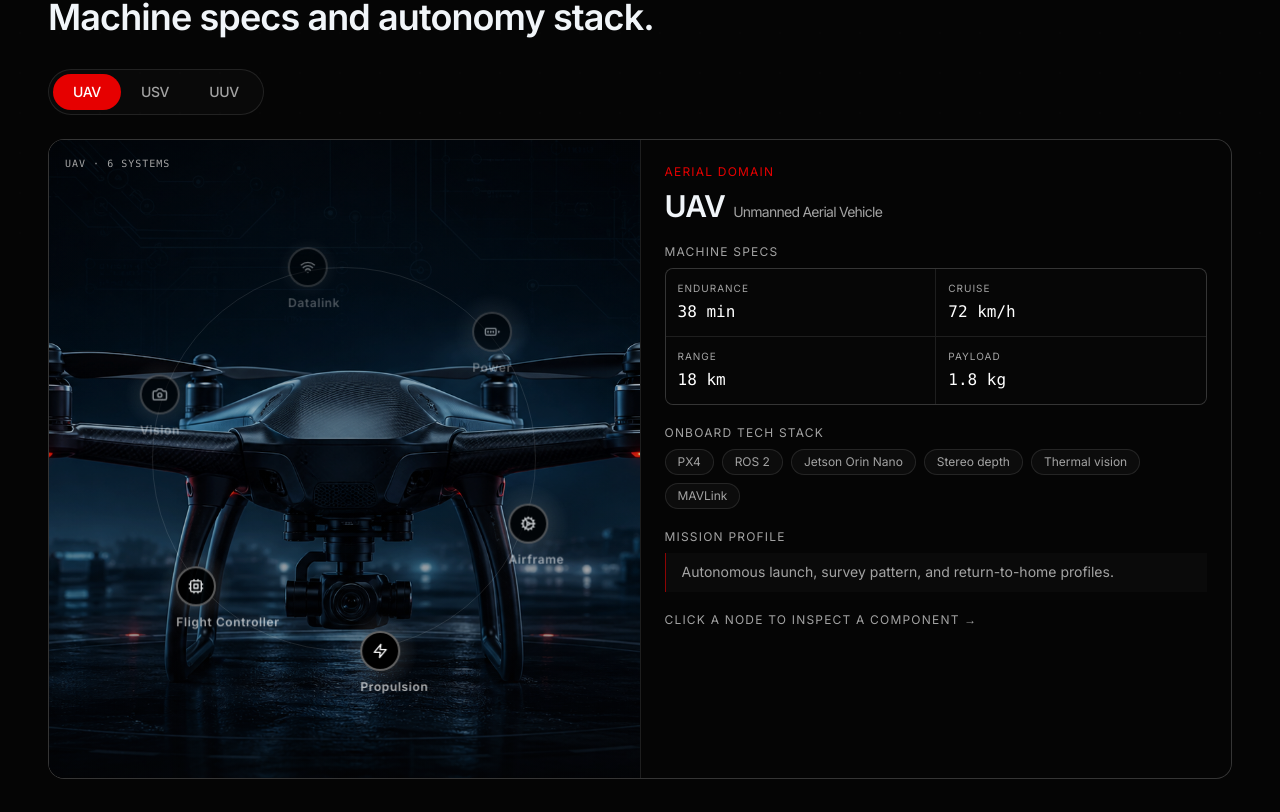
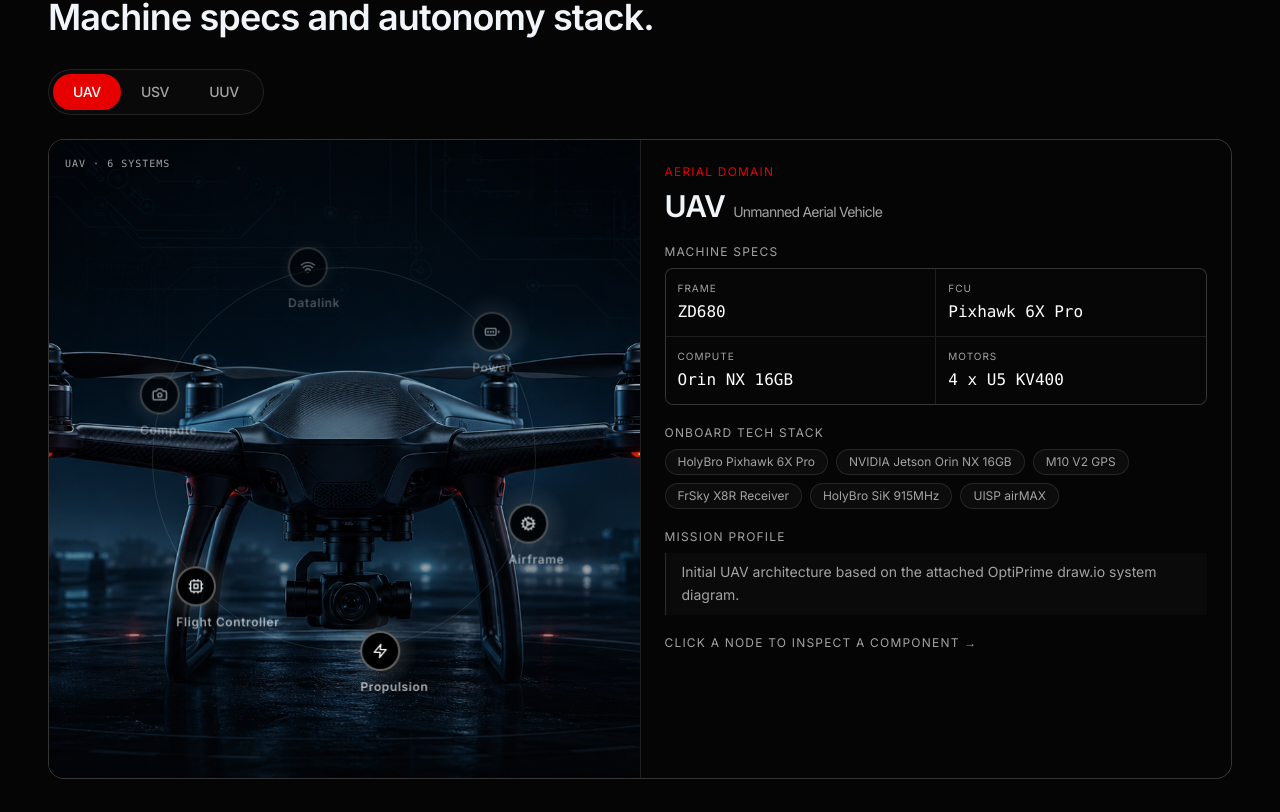
Before and after one commit to WolfverusWasTaken/optiprime, a Next.js app: page / in a window 1280 px wide. Shown: the part 547-1359 px from the top of the page. Built offline with nearby package versions, Linux system fonts and the light colour scheme.

Commit message:
edit specs

```diff
--- a/src/app/page.tsx
+++ b/src/app/page.tsx
@@ -4,8 +4,6 @@ import React, { useState, useEffect } from "react";
 import {
     Cpu,
     Ship,
-    Waves,
-    Radar,
     Cog,
     BatteryFull,
     Compass,
@@ -48,36 +46,36 @@ const platforms: Platform[] = [
             "Autonomous aerial platform for high-altitude reconnaissance, situational awareness, and rapid payload deployment over open water.",
         image: "/asset/platform-uav.png",
         specs: [
-            { label: "Endurance", value: "38 min" },
-            { label: "Cruise", value: "72 km/h" },
-            { label: "Range", value: "18 km" },
-            { label: "Payload", value: "1.8 kg" },
-            { label: "Ceiling", value: "1,200 m" },
-            { label: "Link", value: "5 GHz mesh" },
+            { label: "Frame", value: "ZD680" },
+            { label: "FCU", value: "Pixhawk 6X Pro" },
+            { label: "Compute", value: "Orin NX 16GB" },
+            { label: "Motors", value: "4 x U5 KV400" },
+            { label: "ESC", value: "4 x AIR 40A 6S" },
+            { label: "Telemetry", value: "915 MHz" },
         ],
         techStack: [
-            "PX4",
-            "ROS 2",
-            "Jetson Orin Nano",
-            "Stereo depth",
-            "Thermal vision",
-            "MAVLink",
-            "RTK GPS",
-            "Edge AI",
+            "HolyBro Pixhawk 6X Pro",
+            "NVIDIA Jetson Orin NX 16GB",
+            "M10 V2 GPS",
+            "FrSky X8R Receiver",
+            "HolyBro SiK 915MHz",
+            "UISP airMAX",
+            "PM02D Power Module",
+            "Ethernet Switch",
         ],
         capabilities: [
-            "Autonomous launch, survey pattern, and return-to-home profiles.",
-            "Visual target tracking with thermal confirmation for low-light missions.",
-            "Live telemetry handoff to USV relay nodes when shore link fades.",
+            "Initial UAV architecture based on the attached OptiPrime draw.io system diagram.",
+            "Primary control stack links Pixhawk 6X Pro, Jetson Orin NX, GPS, RC receiver, and long-range telemetry.",
+            "6S power distribution supports the ESCs, flight controller, Jetson regulator, and Ethernet/radio network.",
         ],
         components: [
             {
                 id: 1,
                 title: "Airframe",
-                date: "Carbon-composite",
+                date: "ZD680 frame",
                 category: "Structural",
                 content:
-                    "Carbon-fiber composite airframe designed for maritime conditions: salt-resistant, low-observable, modular payload bay.",
+                    "ZD680 frame listed as the current UAV frame reference in the system diagram.",
                 icon: Cog,
                 relatedIds: [2, 7],
                 status: "completed",
@@ -86,10 +84,10 @@ const platforms: Platform[] = [
             {
                 id: 2,
                 title: "Propulsion",
-                date: "Brushless EDF",
+                date: "T-MOTOR U5 KV400",
                 category: "Powertrain",
                 content:
-                    "Quad brushless DC motors driving carbon props. Sustained cruise of 80 km/h with 35 min endurance.",
+                    "Four T-MOTOR U5 KV400 motors driven by four T-MOTOR AIR 40A 6S UAV ESCs over ESC PWM.",
                 icon: Zap,
                 relatedIds: [1, 7],
                 status: "in-progress",
@@ -98,10 +96,10 @@ const platforms: Platform[] = [
             {
                 id: 3,
                 title: "Flight Controller",
-                date: "Pixhawk-class",
+                date: "HolyBro Pixhawk 6X Pro",
                 category: "Avionics",
                 content:
-                    "Open-source flight stack with custom autonomy plugins. PX4 base, in-house guidance and mission planner.",
+                    "HolyBro Pixhawk 6X Pro connected to PM02D power input, M10 V2 secondary GPS, ESC PWM outputs, receiver, and telemetry radio.",
                 icon: Cpu,
                 relatedIds: [4, 5],
                 status: "in-progress",
@@ -109,11 +107,11 @@ const platforms: Platform[] = [
             },
             {
                 id: 4,
-                title: "Vision",
-                date: "Stereo + IR",
-                category: "Perception",
+                title: "Compute",
+                date: "Jetson Orin NX",
+                category: "Companion",
                 content:
-                    "Stereo RGB + thermal IR for target detection, tracking, and obstacle avoidance. Edge-inferenced on Jetson.",
+                    "NVIDIA Jetson Orin NX 16GB companion computer, powered through a 12A UBEC and networked through an Ethernet switch.",
                 icon: Camera,
                 relatedIds: [3],
                 status: "in-progress",
@@ -122,10 +120,10 @@ const platforms: Platform[] = [
             {
                 id: 5,
                 title: "Datalink",
-                date: "5 GHz mesh",
+                date: "915 MHz + airMAX",
                 category: "Comms",
                 content:
-                    "Long-range 5 GHz mesh radio with USV/UUV interoperability. Encrypted telemetry + video downlink.",
+                    "HolyBro SiK Telemetry Radio V3 long-range 1W 915MHz, FrSky X8R receiver, UISP airMAX Bullet AC IP67, and Rocket Prism 5AC antenna link.",
                 icon: Wifi,
                 relatedIds: [3],
                 status: "pending",
@@ -134,10 +132,10 @@ const platforms: Platform[] = [
             {
                 id: 7,
                 title: "Power",
-                date: "6S LiPo",
+                date: "6S battery",
                 category: "Power",
                 content:
-                    "High-density 6S LiPo pack with hot-swap modules. Onboard health monitoring and load balancing.",
+                    "6S battery feeds PM02D power module and power distribution board, with a dedicated 12A UBEC rail for the Jetson.",
                 icon: BatteryFull,
                 relatedIds: [1, 2],
                 status: "completed",
@@ -154,36 +152,36 @@ const platforms: Platform[] = [
             "High-speed autonomous surface craft for waypoint navigation, dynamic obstacle avoidance, and coordinated multi-agent missions.",
         image: "/asset/platform-usv.png",
         specs: [
-            { label: "Endurance", value: "6 hr" },
-            { label: "Sprint", value: "32 kt" },
-            { label: "Range", value: "42 nm" },
-            { label: "Payload", value: "28 kg" },
-            { label: "Sea state", value: "3" },
-            { label: "Link", value: "LTE + RF" },
+            { label: "Endurance", value: "33 hr" },
+            { label: "Range", value: "117 km" },
+            { label: "Max speed", value: "3 m/s" },
+            { label: "Capacity", value: "1064 Wh" },
+            { label: "Weight", value: "16 kg" },
+            { label: "FCU", value: "Pixhawk 6C" },
         ],
         techStack: [
-            "ROS 2",
-            "Nav2",
-            "Marine radar",
-            "360 LiDAR",
-            "RTK GPS",
-            "CAN bus",
-            "COLREGs logic",
-            "Mission mesh",
+            "Pixhawk 6C",
+            "915 MHz Telemetry Radio",
+            "Acoustic modem to UUV",
+            "4 x M200 Motor",
+            "Weedless Propeller",
+            "Differential Thrust",
+            "Displacement Catamaran",
+            "4-battery pack",
         ],
         capabilities: [
-            "Waypoint patrol with dynamic obstacle avoidance around traffic.",
-            "Surface relay for UAV video and UUV acoustic telemetry.",
-            "Remote payload bay for sonar, water sampling, or rescue marker kits.",
+            "33-hour endurance estimate at 1 m/s, about 30 W, with no payload.",
+            "Differential-thrust catamaran platform with four M200 weedless-propeller drives.",
+            "Surface communication bridge using 915 MHz telemetry and an acoustic modem link to the UUV.",
         ],
         components: [
             {
                 id: 1,
                 title: "Hull",
-                date: "Aluminum monohull",
+                date: "Displacement catamaran",
                 category: "Structural",
                 content:
-                    "Welded marine-grade aluminum monohull. Optimized for stability and survivability in moderate sea states.",
+                    "Displacement hull catamaran. Dimensions: deployed 120 x 93 x 46 cm, folded 120 x 71 x 24 cm, packaged 120 x 46 x 20 cm. Weight is 16 kg without batteries or payload.",
                 icon: Ship,
                 relatedIds: [2, 6],
                 status: "completed",
@@ -192,10 +190,10 @@ const platforms: Platform[] = [
             {
                 id: 2,
                 title: "Propulsion",
-                date: "Twin water jets",
+                date: "4 x M200",
                 category: "Powertrain",
                 content:
-                    "Twin water-jet drives with vectored thrust. Burst speed >30 kt, fully reversible without rudders.",
+                    "Four M200 motors with weedless propellers. Steering is handled through differential thrust. Maximum speed is 3 m/s, about 6 kt, with no payload.",
                 icon: Zap,
                 relatedIds: [1, 6],
                 status: "in-progress",
@@ -203,11 +201,11 @@ const platforms: Platform[] = [
             },
             {
                 id: 3,
-                title: "Navigation",
-                date: "RTK GPS + IMU",
+                title: "FCU",
+                date: "Pixhawk 6C",
                 category: "Avionics",
                 content:
-                    "Centimeter-grade RTK GPS fused with tactical-grade IMU and dual-antenna heading.",
+                    "Pixhawk 6C flight control unit for USV control, power management, and mission execution.",
                 icon: Compass,
                 relatedIds: [4, 5],
                 status: "in-progress",
@@ -215,23 +213,23 @@ const platforms: Platform[] = [
             },
             {
                 id: 4,
-                title: "Perception",
-                date: "Radar + LiDAR",
-                category: "Perception",
+                title: "Endurance",
+                date: "1064 Wh",
+                category: "Power",
                 content:
-                    "Marine radar + 360° LiDAR for COLREGs-aware obstacle avoidance and target classification.",
-                icon: Radar,
+                    "Four-battery capacity of 1064 Wh. Estimated endurance is 33 hours and estimated range is 117 km at 1 m/s, about 30 W, with no payload.",
+                icon: BatteryFull,
                 relatedIds: [3],
                 status: "in-progress",
                 energy: 70,
             },
             {
                 id: 5,
-                title: "Comms",
-                date: "4G + 900 MHz",
+                title: "Telemetry",
+                date: "915 MHz",
                 category: "Comms",
                 content:
-                    "Dual-link comms — cellular for shore link plus 900 MHz mesh for inter-vehicle coordination.",
+                    "915 MHz telemetry radio for surface communication and operator link.",
                 icon: Wifi,
                 relatedIds: [3],
                 status: "pending",
@@ -239,12 +237,12 @@ const platforms: Platform[] = [
             },
             {
                 id: 6,
-                title: "Power",
-                date: "Hybrid Li-ion",
-                category: "Power",
+                title: "Acoustic Modem",
+                date: "UUV link",
+                category: "Comms",
                 content:
-                    "Hybrid Li-ion battery + solar trickle for extended station-keeping missions.",
-                icon: BatteryFull,
+                    "Acoustic modem provides communication between the USV and UUV.",
+                icon: Wifi,
                 relatedIds: [1, 2],
                 status: "in-progress",
                 energy: 65,
@@ -260,36 +258,36 @@ const platforms: Platform[] = [
             "Subsurface platform engineered for deep-water mapping, acoustic telemetry relay, and precision underwater intervention tasks.",
         image: "/asset/platform-uuv.png",
         specs: [
-            { label: "Endurance", value: "4.5 hr" },
-            { label: "Depth", value: "200 m" },
-            { label: "Speed", value: "4 kt" },
-            { label: "Payload", value: "12 kg" },
-            { label: "Nav drift", value: "<0.8%" },
-            { label: "Link", value: "25 kHz acoustic" },
+            { label: "Dimensions", value: "600 x 600 x 400 mm" },
+            { label: "Air weight", value: "~35 kg" },
+            { label: "Top speed", value: "~1.5 m/s" },
+            { label: "Propulsion", value: "8 x T200" },
+            { label: "Power", value: "2 x 4S 5500mAh" },
+            { label: "Comms", value: "M16 Acoustic" },
         ],
         techStack: [
-            "ROS 2",
-            "DVL",
-            "INS fusion",
-            "Multibeam sonar",
-            "Acoustic modem",
-            "Pressure CAN",
-            "SLAM mapping",
-            "Mission replay",
+            "Pixhawk 6X Pro",
+            "Orin NX 16GB",
+            "RPi5 16GB",
+            "WaterLinked A50 DVL",
+            "VectorNav VN100 IMU",
+            "Bar30 Pressure Sensor",
+            "Aquarian S1 Hydrophone Array",
+            "WaterLinked M16 Acoustic Modem",
         ],
         capabilities: [
-            "Autonomous bathymetry lanes with sonar-based obstacle avoidance.",
-            "Dead-reckoned navigation with periodic acoustic position updates.",
-            "Docking-ready power modules for rapid battery swaps between dives.",
+            "Compact 600 x 600 x 400 mm UUV platform with about 35 kg air weight.",
+            "Six-degree-of-freedom propulsion using eight BlueRobotics T200 thrusters.",
+            "Navigation and UUV-to-USV communication through DVL/IMU/depth sensing and WaterLinked M16 acoustic modem.",
         ],
         components: [
             {
                 id: 1,
                 title: "Pressure Hull",
-                date: "6061-T6 aluminum",
+                date: "600 x 600 x 400 mm",
                 category: "Structural",
                 content:
-                    "Pressure-rated aluminum hull validated to 200 m depth. Wet-mateable connectors and modular endcaps.",
+                    "UUV body dimensions are about 600 x 600 x 400 mm, with about 35 kg air weight.",
                 icon: Anchor,
                 relatedIds: [2, 6],
                 status: "completed",
@@ -298,10 +296,10 @@ const platforms: Platform[] = [
             {
                 id: 2,
                 title: "Thrusters",
-                date: "Magnetic-coupled",
+                date: "8 x T200",
                 category: "Powertrain",
                 content:
-                    "Six magnetic-coupled DC thrusters in vectored arrangement for full 6-DOF control.",
+                    "Eight BlueRobotics T200 thrusters: four vectored and four vertical for 6 DOF control. Top speed is about 1.5 m/s.",
                 icon: Zap,
                 relatedIds: [1, 6],
                 status: "in-progress",
@@ -310,10 +308,10 @@ const platforms: Platform[] = [
             {
                 id: 3,
                 title: "Navigation",
-                date: "DVL + INS",
+                date: "A50 + VN100",
                 category: "Avionics",
                 content:
-                    "Doppler velocity log fused with inertial navigation for sub-meter dead-reckoning accuracy.",
+                    "WaterLinked A50 DVL, VectorNav VN100 IMU, and BlueRobotics Bar30 pressure sensor provide velocity, attitude, and depth data.",
                 icon: Compass,
                 relatedIds: [4, 5],
                 status: "in-progress",
@@ -321,11 +319,11 @@ const platforms: Platform[] = [
             },
             {
                 id: 4,
-                title: "Sonar",
-                date: "Multibeam imaging",
+                title: "Sensors",
+                date: "Hydrophones + camera",
                 category: "Perception",
                 content:
-                    "Forward-looking multibeam sonar for obstacle avoidance and seabed mapping at depth.",
+                    "Aquarian S1 hydrophone array and BlueRobotics 1080p front-facing camera provide acoustic and visual sensing.",
                 icon: Activity,
                 relatedIds: [3],
                 status: "pending",
@@ -334,10 +332,10 @@ const platforms: Platform[] = [
             {
                 id: 5,
                 title: "Acoustic Modem",
-                date: "25 kHz",
+                date: "WaterLinked M16",
                 category: "Comms",
                 content:
-                    "Acoustic modem for low-bandwidth subsurface telemetry. Surface relay via paired USV.",
+                    "WaterLinked M16 Acoustic Modem provides the UUV communication link to the USV.",
                 icon: Wifi,
                 relatedIds: [3],
                 status: "pending",
@@ -345,11 +343,11 @@ const platforms: Platform[] = [
             },
             {
                 id: 6,
-                title: "Power",
-                date: "Pressure-tolerant Li-ion",
-                category: "Power",
+                title: "Compute + Power",
+                date: "Orin NX + RPi5",
+                category: "Compute",
                 content:
-                    "Pressure-tolerant Li-ion cells in oil-filled housing. Hot-swap canisters for rapid turnaround.",
+                    "FCU and compute stack: Pixhawk 6X Pro, Orin NX 16GB, and RPi5 16GB. Power is supplied by two 4S 14.8V 5500mAh packs.",
                 icon: BatteryFull,
                 relatedIds: [1, 2],
                 status: "in-progress",
```
